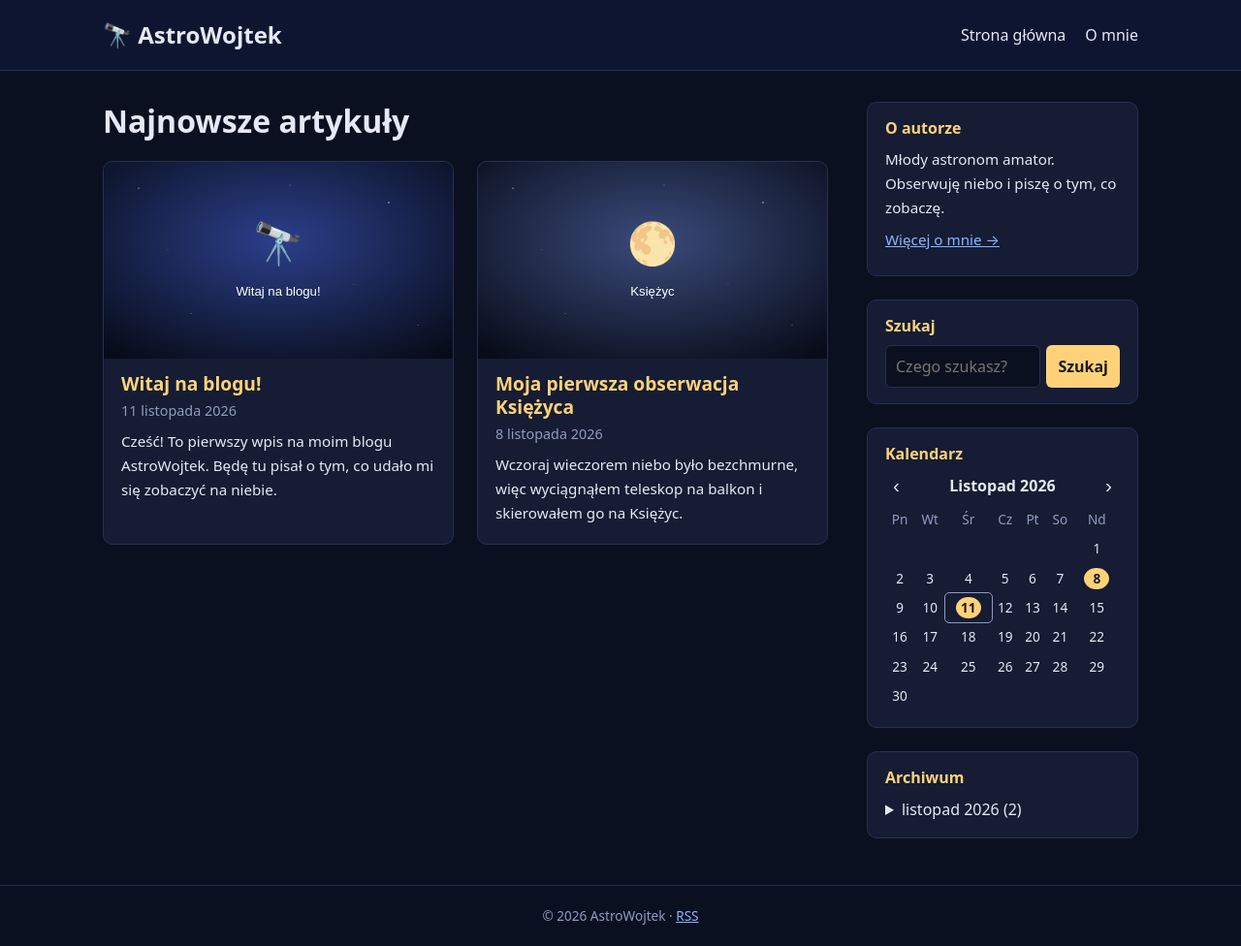
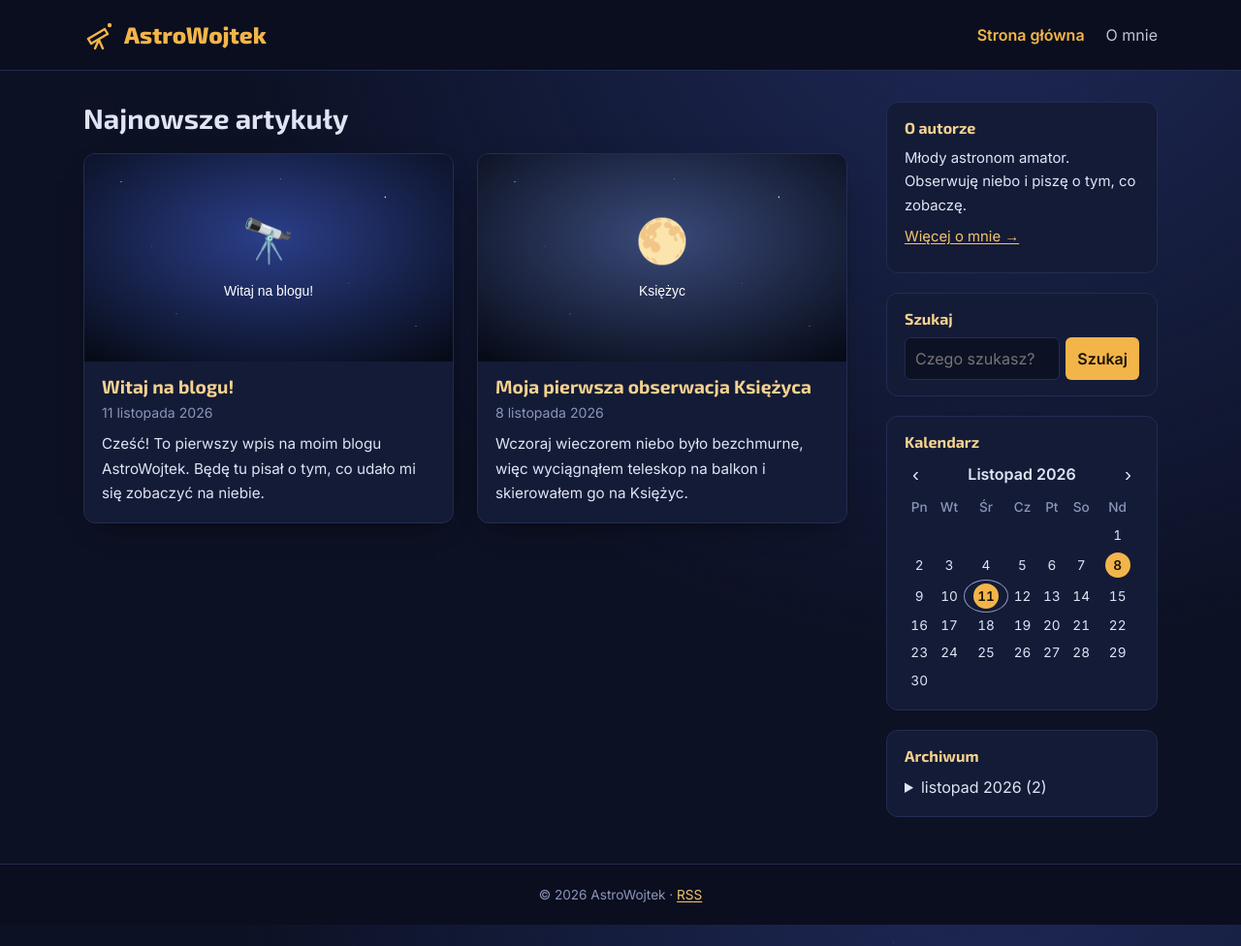
Before and after one commit to sdarioo/astrowojtek, a Jekyll site: the page built from index.html, in a window 1280 px wide. Shown: the whole page at 97% size. Built offline with Jekyll 4.4.1, drawn with Linux system fonts in a browser that asks for light colours; the list of posts is cut into pages by our own code.

Commit message:
Motyw graficzny Obserwatorium
Co-Authored-By: Claude Opus 5.5 <noreply@anthropic.com>

```diff
--- a/_layouts/default.html
+++ b/_layouts/default.html
@@ -5,15 +5,21 @@
   <meta name="viewport" content="width=device-width, initial-scale=1">
   {% seo %}
   {% feed_meta %}
+  <link rel="preconnect" href="https://fonts.googleapis.com">
+  <link rel="preconnect" href="https://fonts.gstatic.com" crossorigin>
+  <link rel="stylesheet" href="https://fonts.googleapis.com/css2?family=Exo+2:wght@600;700;800&family=Inter:wght@400;500;600&display=swap">
   <link rel="stylesheet" href="{{ '/assets/css/style.css' | relative_url }}">
 </head>
 <body>
   <header class="naglowek">
     <div class="kontener naglowek-wnetrze">
-      <a class="logo" href="{{ '/' | relative_url }}">🔭 {{ site.title }}</a>
+      <a class="logo" href="{{ '/' | relative_url }}">
+        <svg viewBox="0 0 32 32" aria-hidden="true"><g fill="none" stroke="currentColor" stroke-width="2.4" stroke-linecap="round"><path d="M5 20 L22 10"/><path d="M8 25 L25 15"/><path d="M5 20 L8 25"/><path d="M22 10 L25 15"/><path d="M16 21 L12 30"/><path d="M16 21 L20 30"/></g><circle cx="27" cy="6" r="2.2" fill="currentColor"/></svg>
+        {{ site.title }}
+      </a>
       <nav class="menu">
-        <a href="{{ '/' | relative_url }}">Strona główna</a>
-        <a href="{{ '/o-mnie/' | relative_url }}">O mnie</a>
+        <a href="{{ '/' | relative_url }}"{% if page.url == '/' or page.url contains '/strona/' or page.layout == 'post' %} class="aktywny"{% endif %}>Strona główna</a>
+        <a href="{{ '/o-mnie/' | relative_url }}"{% if page.url == '/o-mnie/' %} class="aktywny"{% endif %}>O mnie</a>
       </nav>
     </div>
   </header>
--- a/assets/css/style.css
+++ b/assets/css/style.css
@@ -1,33 +1,62 @@
 /* ============================================================
-   AstroWojtek – podstawowy styl (szczegółowy wygląd: później)
-   Kolory zmienia się w jednym miejscu – w sekcji :root
+   AstroWojtek – motyw "Obserwatorium"
+   Ciemny granat nocnego nieba + bursztynowy akcent.
+   Kolory i czcionki zmienia się w jednym miejscu – w sekcji :root
    ============================================================ */
 
 :root {
-  --tlo: #0b1020;
-  --tlo-karty: #151c33;
-  --ramka: #26304f;
-  --tekst: #e6e9f5;
-  --tekst-slaby: #8f9bc0;
-  --akcent: #ffd27a;
-  --link: #8ab4ff;
-  --szerokosc: 1100px;
-  --promien: 10px;
+  --tlo: #0c1124;          /* tło strony */
+  --tlo-naglowka: #0a0e1e; /* pasek u góry */
+  --tlo-karty: #141b36;    /* karty i widżety */
+  --ramka: #232c52;
+  --tekst: #dfe4f5;
+  --tekst-slaby: #8b95bb;
+  --akcent: #f3b54a;       /* bursztyn */
+  --akcent-tekst: #1c1405; /* tekst na bursztynowym tle */
+  --tytul: #f6d28f;        /* tytuły artykułów i widżetów */
+  --link: #f3c46e;
+
+  --font-naglowki: "Exo 2", "Segoe UI", system-ui, sans-serif;
+  --font-tekst: "Inter", "Segoe UI", system-ui, sans-serif;
+
+  --szerokosc: 1140px;
+  --promien: 12px;
+  color-scheme: dark;
 }
 
 * { box-sizing: border-box; }
 
 body {
   margin: 0;
-  font-family: system-ui, -apple-system, "Segoe UI", Roboto, sans-serif;
+  font-family: var(--font-tekst);
   line-height: 1.65;
   color: var(--tekst);
-  background: var(--tlo);
+  background-color: var(--tlo);
+  /* gwiazdy w tle + delikatna poświata u góry */
+  background-image:
+    radial-gradient(1px 1px at 12% 18%, #ffffffaa, transparent 60%),
+    radial-gradient(1px 1px at 72% 8%, #ffffff88, transparent 60%),
+    radial-gradient(1.4px 1.4px at 88% 42%, #ffffffaa, transparent 60%),
+    radial-gradient(1px 1px at 34% 64%, #ffffff66, transparent 60%),
+    radial-gradient(1px 1px at 55% 90%, #ffffff77, transparent 60%),
+    radial-gradient(1px 1px at 6% 78%, #ffffff77, transparent 60%),
+    radial-gradient(1.2px 1.2px at 45% 30%, #ffffff66, transparent 60%),
+    radial-gradient(ellipse at 80% -10%, #1f2a5a 0%, transparent 55%);
+  background-attachment: fixed;
 }
 
-a { color: var(--link); }
+a { color: var(--link); text-underline-offset: 2px; }
+a:hover { color: var(--akcent); }
+a:focus-visible, button:focus-visible, input:focus-visible, summary:focus-visible {
+  outline: 2px solid var(--akcent);
+  outline-offset: 2px;
+}
 img { max-width: 100%; height: auto; display: block; }
-h1, h2, h3 { line-height: 1.25; }
+h1, h2, h3 {
+  font-family: var(--font-naglowki);
+  line-height: 1.2;
+  text-wrap: balance;
+}
 
 .kontener {
   max-width: var(--szerokosc);
@@ -37,8 +66,8 @@ h1, h2, h3 { line-height: 1.25; }
 
 /* --- Nagłówek i menu --- */
 .naglowek {
+  background: var(--tlo-naglowka);
   border-bottom: 1px solid var(--ramka);
-  background: #0e1530;
 }
 .naglowek-wnetrze {
   display: flex;
@@ -50,14 +79,20 @@ h1, h2, h3 { line-height: 1.25; }
   padding-bottom: 16px;
 }
 .logo {
+  display: flex;
+  align-items: center;
+  gap: 10px;
+  font-family: var(--font-naglowki);
   font-size: 1.5rem;
-  font-weight: 700;
-  color: var(--tekst);
+  font-weight: 800;
+  color: var(--akcent);
   text-decoration: none;
 }
-.menu { display: flex; gap: 20px; }
-.menu a { color: var(--tekst); text-decoration: none; }
-.menu a:hover { color: var(--akcent); }
+.logo svg { width: 32px; height: 32px; flex: none; }
+.menu { display: flex; gap: 22px; }
+.menu a { color: var(--tekst); text-decoration: none; opacity: .85; }
+.menu a:hover, .menu a.aktywny { color: var(--akcent); opacity: 1; }
+.menu a.aktywny { font-weight: 600; }
 
 /* --- Układ: treść + pasek boczny --- */
 .uklad {
@@ -71,13 +106,13 @@ h1, h2, h3 { line-height: 1.25; }
   .uklad { grid-template-columns: minmax(0, 1fr); }
 }
 
-.data { color: var(--tekst-slaby); font-size: 0.9rem; margin: 0; }
+.data { color: var(--tekst-slaby); font-size: 0.88rem; margin: 0; }
 
 /* --- Lista artykułów (karty) --- */
-.tytul-listy { margin-top: 0; }
+.tytul-listy { margin-top: 0; font-size: 1.8rem; }
 .karty {
   display: grid;
-  grid-template-columns: repeat(auto-fill, minmax(240px, 1fr));
+  grid-template-columns: repeat(auto-fill, minmax(260px, 1fr));
   gap: 24px;
 }
 .karta {
@@ -85,10 +120,12 @@ h1, h2, h3 { line-height: 1.25; }
   border: 1px solid var(--ramka);
   border-radius: var(--promien);
   overflow: hidden;
-  transition: transform 0.15s, border-color 0.15s;
+  box-shadow: 0 10px 30px -18px #000;
+  transition: transform 0.2s, border-color 0.2s;
 }
 .karta:hover { transform: translateY(-3px); border-color: var(--akcent); }
 .karta-link { color: inherit; text-decoration: none; display: block; }
+.karta-link:hover { color: inherit; }
 .karta-okladka {
   width: 100%;
   aspect-ratio: 16 / 9;
@@ -102,7 +139,7 @@ h1, h2, h3 { line-height: 1.25; }
   font-size: 3rem;
 }
 .karta-tresc { padding: 14px 18px 18px; }
-.karta-tresc h2 { margin: 0 0 4px; font-size: 1.2rem; color: var(--akcent); }
+.karta-tresc h2 { margin: 0 0 4px; font-size: 1.2rem; color: var(--tytul); }
 .zajawka { margin: 8px 0 0; font-size: 0.95rem; }
 
 .paginacja {
@@ -113,21 +150,29 @@ h1, h2, h3 { line-height: 1.25; }
   color: var(--tekst-slaby);
 }
 
-/* --- Artykuł --- */
-.artykul h1 { margin: 0 0 4px; font-size: 2.2rem; }
+/* --- Artykuł i zwykłe strony --- */
+.artykul h1, .strona h1 { margin: 0 0 4px; font-size: 2.2rem; color: var(--tytul); }
+.strona h1 { margin-bottom: 16px; }
+.artykul h2, .strona h2 { color: var(--tytul); margin-top: 1.8em; }
 .artykul-okladka {
   width: 100%;
   margin: 24px 0;
   border-radius: var(--promien);
 }
-.artykul-tresc { font-size: 1.08rem; }
+.artykul-tresc, .strona { font-size: 1.06rem; max-width: 72ch; }
 .zdjecie { margin: 28px 0; }
 .zdjecie img { border-radius: var(--promien); margin: 0 auto; }
 .zdjecie figcaption {
   text-align: center;
   color: var(--tekst-slaby);
-  font-size: 0.9rem;
+  font-size: 0.88rem;
   margin-top: 6px;
+}
+blockquote {
+  margin: 20px 0;
+  padding: 4px 18px;
+  border-left: 3px solid var(--akcent);
+  color: var(--tekst-slaby);
 }
 .poprzedni-nastepny {
   display: flex;
@@ -144,17 +189,18 @@ h1, h2, h3 { line-height: 1.25; }
   padding-top: 16px;
   border-top: 1px solid var(--ramka);
 }
+.komentarze h2 { color: var(--tytul); }
 
 /* --- Pasek boczny --- */
-.sidebar { display: flex; flex-direction: column; gap: 24px; }
+.sidebar { display: flex; flex-direction: column; gap: 20px; }
 .widget {
   background: var(--tlo-karty);
   border: 1px solid var(--ramka);
   border-radius: var(--promien);
   padding: 16px 18px;
 }
-.widget h3 { margin: 0 0 10px; font-size: 1rem; color: var(--akcent); }
-.widget p { margin: 0 0 8px; font-size: 0.95rem; }
+.widget h3 { margin: 0 0 10px; font-size: 1rem; color: var(--tytul); }
+.widget p { margin: 0 0 8px; font-size: 0.93rem; }
 
 .szukaj-form { display: flex; gap: 6px; }
 .szukaj-form input {
@@ -172,7 +218,7 @@ h1, h2, h3 { line-height: 1.25; }
   border-radius: 6px;
   border: 0;
   background: var(--akcent);
-  color: #1a1a1a;
+  color: var(--akcent-tekst);
   font: inherit;
   font-weight: 600;
   cursor: pointer;
@@ -200,19 +246,27 @@ h1, h2, h3 { line-height: 1.25; }
   cursor: pointer;
   padding: 0 8px;
 }
-.kalendarz table { width: 100%; border-collapse: collapse; text-align: center; font-size: 0.85rem; }
+.kal-naglowek button:hover { color: var(--akcent); }
+.kalendarz table {
+  width: 100%;
+  border-collapse: collapse;
+  text-align: center;
+  font-size: 0.85rem;
+  font-variant-numeric: tabular-nums;
+}
 .kalendarz th { color: var(--tekst-slaby); font-weight: 500; padding: 4px 0; }
-.kalendarz td { padding: 4px 0; }
+.kalendarz td { padding: 3px 0; }
 .kal-wpis a {
   display: inline-block;
   min-width: 26px;
+  line-height: 26px;
   border-radius: 50%;
   background: var(--akcent);
-  color: #1a1a1a;
+  color: var(--akcent-tekst);
   font-weight: 700;
   text-decoration: none;
 }
-.kal-dzis { outline: 1px solid var(--tekst-slaby); border-radius: 4px; }
+.kal-dzis { outline: 1px solid var(--tekst-slaby); border-radius: 50%; }
 
 /* Archiwum */
 .archiwum, .archiwum ul { list-style: none; margin: 0; padding: 0; }
@@ -221,9 +275,15 @@ h1, h2, h3 { line-height: 1.25; }
 
 /* --- Stopka --- */
 .stopka {
+  background: var(--tlo-naglowka);
   border-top: 1px solid var(--ramka);
   padding: 20px 0;
   text-align: center;
   color: var(--tekst-slaby);
   font-size: 0.85rem;
 }
+
+@media (prefers-reduced-motion: reduce) {
+  .karta { transition: none; }
+  .karta:hover { transform: none; }
+}
```
